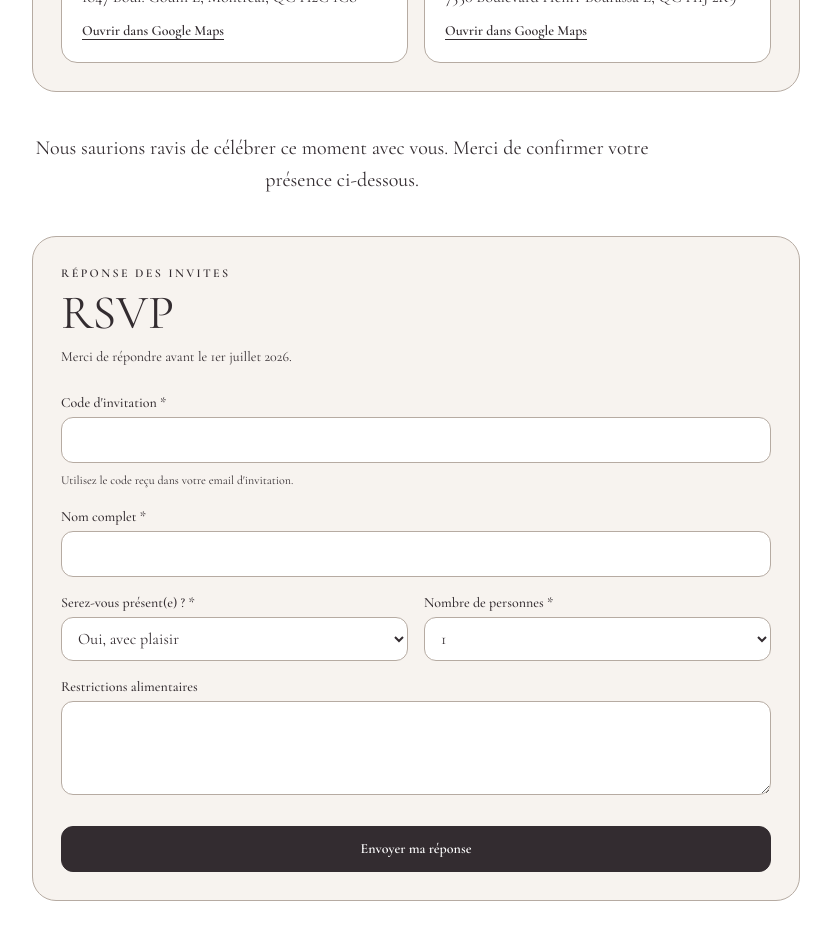
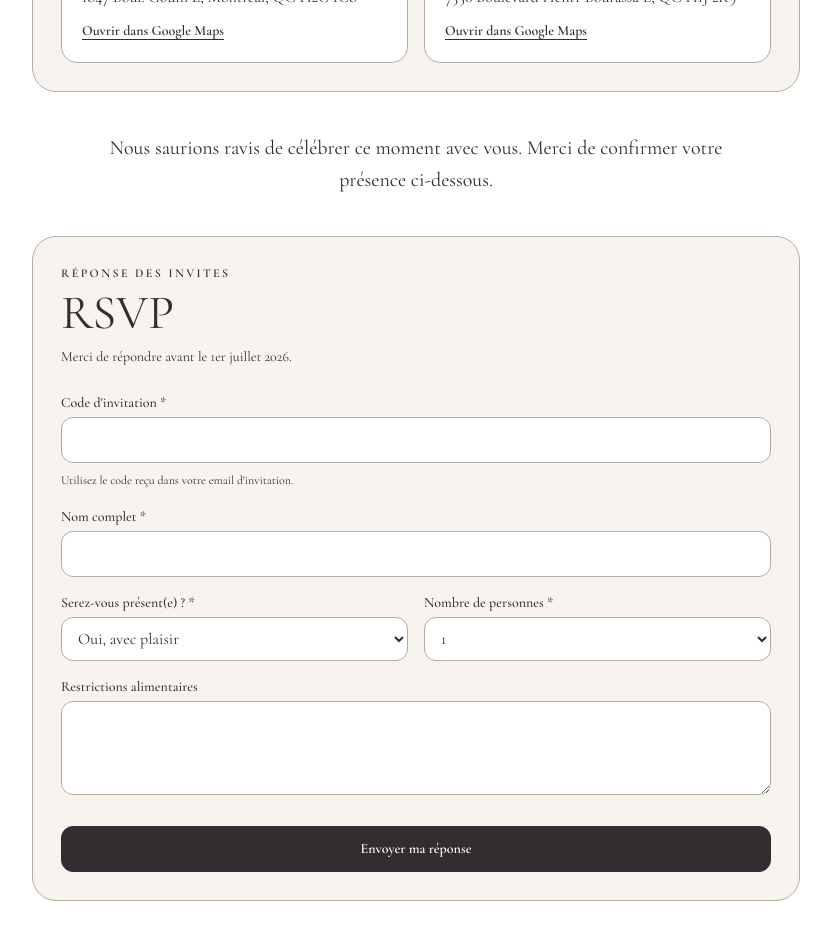
Before and after one commit to Freshafro/wedding-invitation, a Next.js app: page / in a window 1280 px wide. Shown: the part 1060-1989 px from the top of the page, without its empty margins (224-1055 px from the left). Built offline with nearby package versions, Linux system fonts and the light colour scheme.

Commit message:
Changed text center

```diff
--- a/app/page.tsx
+++ b/app/page.tsx
@@ -168,7 +168,7 @@ export default function Home() {
           </div>
         </section>
 
-        <p className="font-display max-w-prose text-lg leading-8 sm:text-xl text-center">{t.intro}</p>
+        <p className="font-display mx-auto w-full max-w-prose text-lg leading-8 sm:text-xl text-center">{t.intro}</p>
 
         <Suspense fallback={<div className="rounded-3xl border border-[var(--border-muted)] bg-[var(--surface-soft)] p-7 text-sm">Loading RSVP form...</div>}>
           <RsvpForm locale={locale} />
```
